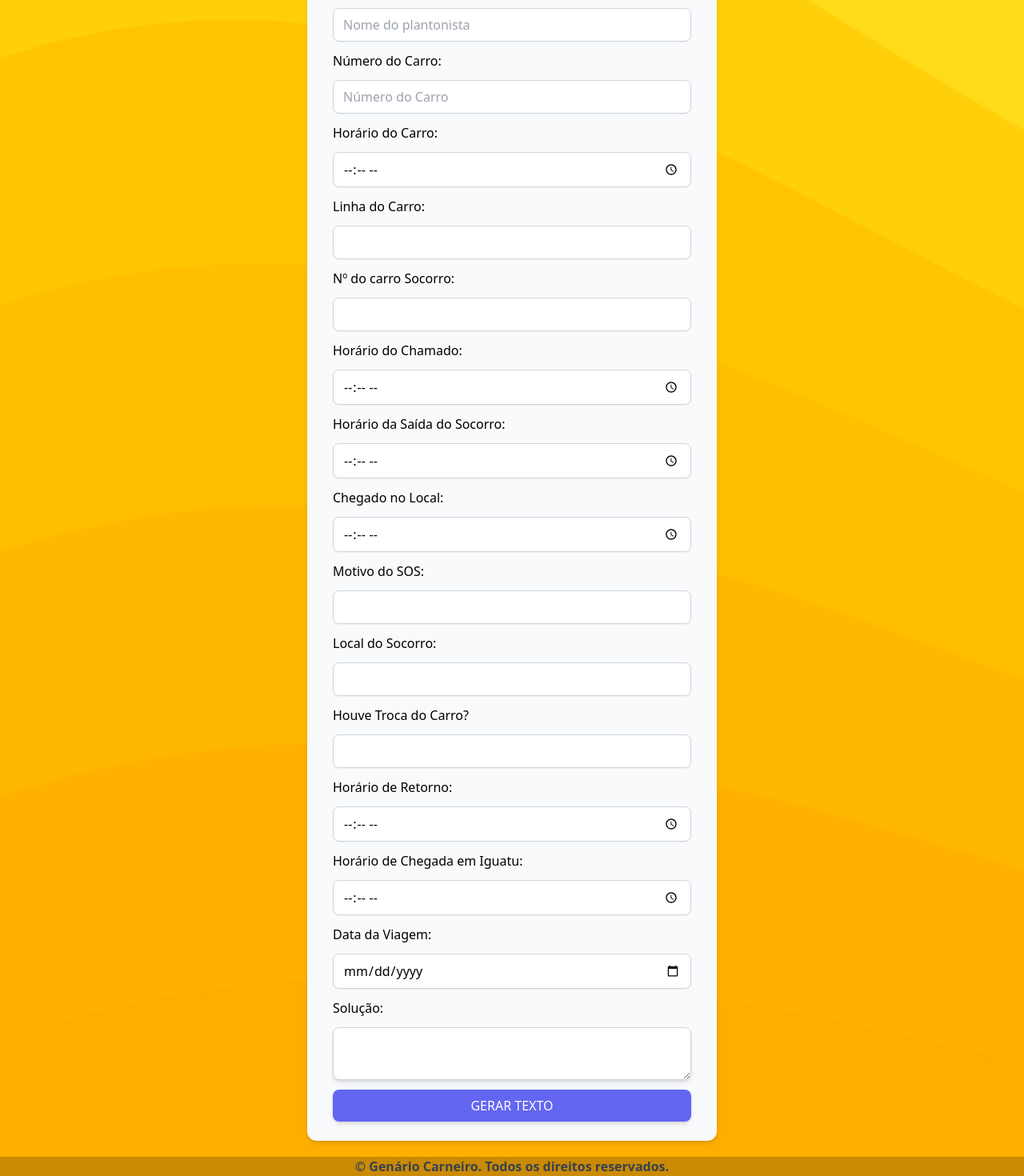
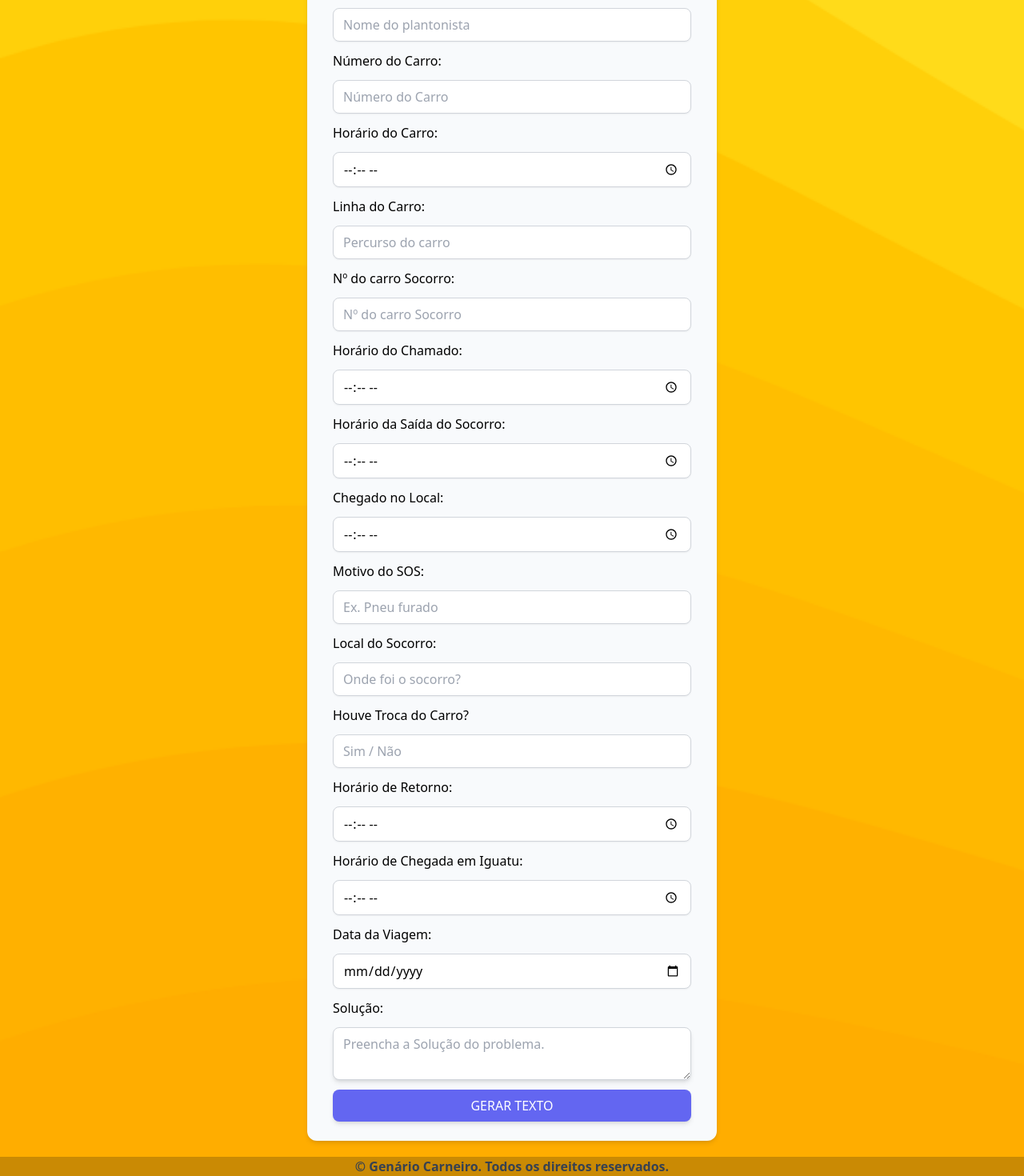
Before and after one commit to genariocoliveira/gerador-de-texto, a React (Create React App) app: page / in a window 1280 px wide. Shown: the part 214-1684 px from the top of the page at 80% size. Built offline with nearby package versions, Linux system fonts and the light colour scheme.

Commit message:
Update GeradorTexto.js

```diff
--- a/src/GeradorTexto.js
+++ b/src/GeradorTexto.js
@@ -142,6 +142,7 @@ const GeradorTexto = () => {
       <input
         className="input-type"
         type="text"
+        placeholder="Percurso do carro"
         value={linhaCarro}
         onChange={(e) => setLinhaCarro(e.target.value)}
       />
@@ -150,6 +151,7 @@ const GeradorTexto = () => {
       <input
         className="input-type"
         type="number"
+        placeholder="Nº do carro Socorro"
         value={numeroSocorro}
         onChange={(e) => setNumeroSocorro(e.target.value)}
       />
@@ -182,6 +184,7 @@ const GeradorTexto = () => {
       <input
         className="input-type"
         type="text"
+        placeholder="Ex. Pneu furado"
         value={motivoSOS}
         onChange={(e) => setMotivoSOS(e.target.value)}
       />
@@ -190,6 +193,7 @@ const GeradorTexto = () => {
       <input
         className="input-type"
         type="text"
+        placeholder="Onde foi o socorro?"
         value={localSOS}
         onChange={(e) => setLocalSOS(e.target.value)}
       />
@@ -198,6 +202,7 @@ const GeradorTexto = () => {
       <input
         className="input-type"
         type="text"
+        placeholder="Sim / Não"
         value={houveTrocaCarro}
         onChange={(e) => setHouveTrocaCarro(e.target.value)}
       />
@@ -227,7 +232,11 @@ const GeradorTexto = () => {
       />
 
       <label>Solução:</label>
-      <textarea value={solucao} onChange={(e) => setSolucao(e.target.value)} />
+      <textarea
+        value={solucao}
+        placeholder="Preencha a Solução do problema."
+        onChange={(e) => setSolucao(e.target.value)}
+      />
 
       <button
         onClick={gerarTexto}
```
